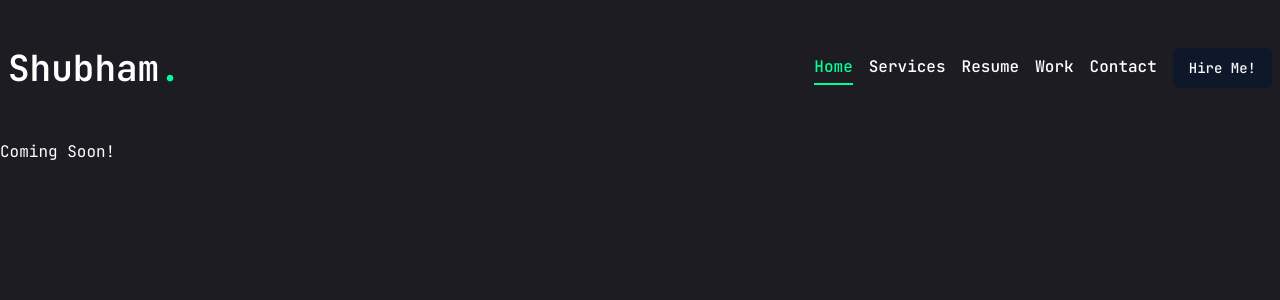
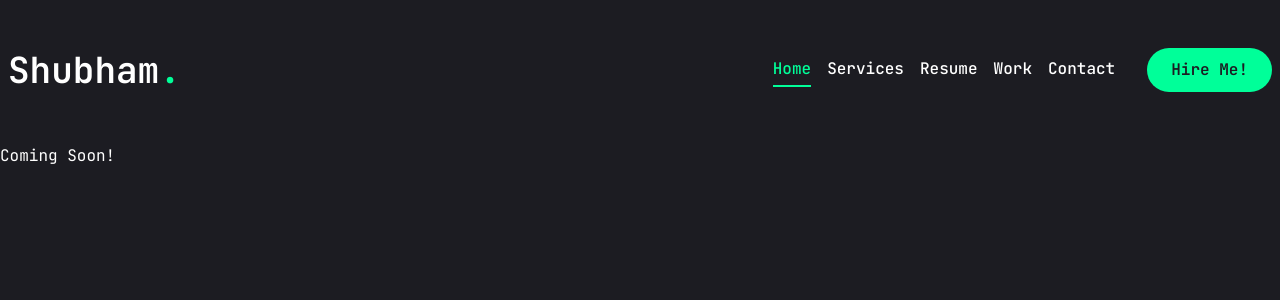
Before and after one commit to shubhampaithankar/portfolio, a Next.js app: page / in a window 1280 px wide. Shown: the top 300 px of the page. Built offline with nearby package versions, Linux system fonts and the light colour scheme.

Commit message:
added mobile nav

```diff
--- a/package.json
+++ b/package.json
@@ -22,6 +22,7 @@
     "next": "14.2.4",
     "react": "^18",
     "react-dom": "^18",
+    "react-icons": "^5.2.1",
     "tailwind-merge": "^2.3.0",
     "tailwindcss-animate": "^1.0.7"
   },
--- a/src/components/header.jsx
+++ b/src/components/header.jsx
@@ -5,29 +5,10 @@
 import { usePathname } from 'next/navigation'
 
 import { Button } from './ui/button'
+import { Sheet, SheetContent, SheetTrigger } from './ui/sheet'
 
-export default function Header() {
-    return (
-        <header className="py-4 text-white xl:py-12">
-            <div className="container mx-auto flex items-center justify-between">
-                <Link href="/">
-                    <h1 className="text-4xl font-semibold">
-                        Shubham
-                        <span className="text-accent">.</span>
-                    </h1>
-                </Link>
-                <div className="hidden items-center gap-4 xl:flex">
-                    <Nav />
-                    <Link href="/contact">
-                        <Button>Hire Me!</Button>
-                    </Link>
-                </div>
-
-                <div className="xl:hidden">mobile-view</div>
-            </div>
-        </header>
-    )
-}
+import { CiMenuFries } from 'react-icons/ci'
+import Image from 'next/image'
 
 const links = [
     {
@@ -52,6 +33,31 @@
     },
 ]
 
+export default function Header() {
+    return (
+        <header className="py-4 text-white xl:py-12">
+            <div className="container mx-auto flex items-center justify-between">
+                <Link href="/">
+                    <h1 className="text-4xl font-semibold">
+                        Shubham
+                        <span className="text-accent">.</span>
+                    </h1>
+                </Link>
+                <div className="hidden items-center gap-8 xl:flex">
+                    <Nav />
+                    <Link href="/contact">
+                        <Button>Hire Me!</Button>
+                    </Link>
+                </div>
+
+                <div className="xl:hidden">
+                    <MobileNav />
+                </div>
+            </div>
+        </header>
+    )
+}
+
 const Nav = () => {
     const pathname = usePathname()
 
@@ -69,3 +75,36 @@
         </nav>
     )
 }
+
+const MobileNav = () => {
+    const pathname = usePathname()
+    return (
+        <Sheet>
+            <SheetTrigger className="flex items-center justify-center">
+                <CiMenuFries className="text-accent" />
+            </SheetTrigger>
+            <SheetContent className="flex flex-col">
+                <div className="mb-40 mt-32 text-center text-2xl">
+                    <Link href="/">
+                        <h1 className="text-4xl font-semibold">
+                            Shubham
+                            <span className="text-accent">.</span>
+                        </h1>
+                        {/* <Image /> */}
+                    </Link>
+                </div>
+                <nav className="flex flex-col items-center justify-center gap-8">
+                    {links.map((link, i) => (
+                        <Link
+                            key={link.name}
+                            href={link.path}
+                            className={` ${link.path === pathname && 'border-b-2 border-accent text-accent'} text-xl capitalize transition-all hover:text-accent`}
+                        >
+                            {link.name}
+                        </Link>
+                    ))}
+                </nav>
+            </SheetContent>
+        </Sheet>
+    )
+}
--- a/src/components/ui/button.jsx
+++ b/src/components/ui/button.jsx
@@ -5,26 +5,19 @@
 import { cn } from '@/lib/utils'
 
 const buttonVariants = cva(
-    'inline-flex items-center justify-center whitespace-nowrap rounded-md text-sm font-medium ring-offset-white transition-colors focus-visible:outline-none focus-visible:ring-2 focus-visible:ring-slate-950 focus-visible:ring-offset-2 disabled:pointer-events-none disabled:opacity-50 dark:ring-offset-slate-950 dark:focus-visible:ring-slate-300',
+    'inline-flex items-center justify-center whitespace-nowrap rounded-full text-base font-semibold ring-offset-white transition-colors',
     {
         variants: {
             variant: {
-                default:
-                    'bg-slate-900 text-slate-50 hover:bg-slate-900/90 dark:bg-slate-50 dark:text-slate-900 dark:hover:bg-slate-50/90',
-                destructive:
-                    'bg-red-500 text-slate-50 hover:bg-red-500/90 dark:bg-red-900 dark:text-slate-50 dark:hover:bg-red-900/90',
+                default: 'bg-accent text-primary hover:bg-accent-hover',
+                primary: 'bg-primary text-white',
                 outline:
-                    'border border-slate-200 bg-white hover:bg-slate-100 hover:text-slate-900 dark:border-slate-800 dark:bg-slate-950 dark:hover:bg-slate-800 dark:hover:text-slate-50',
-                secondary:
-                    'bg-slate-100 text-slate-900 hover:bg-slate-100/80 dark:bg-slate-800 dark:text-slate-50 dark:hover:bg-slate-800/80',
-                ghost: 'hover:bg-slate-100 hover:text-slate-900 dark:hover:bg-slate-800 dark:hover:text-slate-50',
-                link: 'text-slate-900 underline-offset-4 hover:underline dark:text-slate-50',
+                    'border border-accent bg-transparent text-accent hover:bg-accent hover:text-primary',
             },
             size: {
-                default: 'h-10 px-4 py-2',
-                sm: 'h-9 rounded-md px-3',
-                lg: 'h-11 rounded-md px-8',
-                icon: 'h-10 w-10',
+                default: 'h-[44px] px-6',
+                md: 'h-[48px] px-6',
+                lg: 'h-[56px] px-8 text-sm uppercase tracking-[2px]',
             },
         },
         defaultVariants: {
--- a/src/components/ui/sheet.jsx
+++ b/src/components/ui/sheet.jsx
@@ -2,9 +2,9 @@
 import * as React from 'react'
 import * as SheetPrimitive from '@radix-ui/react-dialog'
 import { cva } from 'class-variance-authority'
-import { X } from 'lucide-react'
+import { cn } from '@/lib/utils'
 
-import { cn } from '@/lib/utils'
+import { IoMdClose } from 'react-icons/io'
 
 const Sheet = SheetPrimitive.Root
 
@@ -27,14 +27,14 @@
 SheetOverlay.displayName = SheetPrimitive.Overlay.displayName
 
 const sheetVariants = cva(
-    'fixed z-50 gap-4 bg-white p-6 shadow-lg transition ease-in-out data-[state=open]:animate-in data-[state=closed]:animate-out data-[state=closed]:duration-300 data-[state=open]:duration-500 dark:bg-slate-950',
+    'fixed z-50 gap-4 bg-primary p-6 shadow-lg transition ease-in-out data-[state=open]:animate-in data-[state=closed]:animate-out data-[state=closed]:duration-300 data-[state=open]:duration-500 dark:bg-slate-950',
     {
         variants: {
             side: {
                 top: 'inset-x-0 top-0 border-b data-[state=closed]:slide-out-to-top data-[state=open]:slide-in-from-top',
                 bottom: 'inset-x-0 bottom-0 border-t data-[state=closed]:slide-out-to-bottom data-[state=open]:slide-in-from-bottom',
                 left: 'inset-y-0 left-0 h-full w-3/4 border-r data-[state=closed]:slide-out-to-left data-[state=open]:slide-in-from-left sm:max-w-sm',
-                right: 'inset-y-0 right-0 h-full w-3/4  border-l data-[state=closed]:slide-out-to-right data-[state=open]:slide-in-from-right sm:max-w-sm',
+                right: 'inset-y-0 right-0 h-full w-3/4 data-[state=closed]:slide-out-to-right data-[state=open]:slide-in-from-right sm:max-w-sm',
             },
         },
         defaultVariants: {
@@ -52,8 +52,8 @@
             {...props}
         >
             {children}
-            <SheetPrimitive.Close className="absolute right-4 top-4 rounded-sm opacity-70 ring-offset-white transition-opacity hover:opacity-100 focus:outline-none focus:ring-2 focus:ring-slate-950 focus:ring-offset-2 disabled:pointer-events-none data-[state=open]:bg-slate-100 dark:ring-offset-slate-950 dark:focus:ring-slate-300 dark:data-[state=open]:bg-slate-800">
-                <X className="h-4 w-4" />
+            <SheetPrimitive.Close className="absolute right-8 top-8 outline-none transition-opacity">
+                <IoMdClose className="text-3xl text-accent" />
                 <span className="sr-only">Close</span>
             </SheetPrimitive.Close>
         </SheetPrimitive.Content>
```
Also changed, not shown: 1 other file (tests, documents, lock files or other folders).
